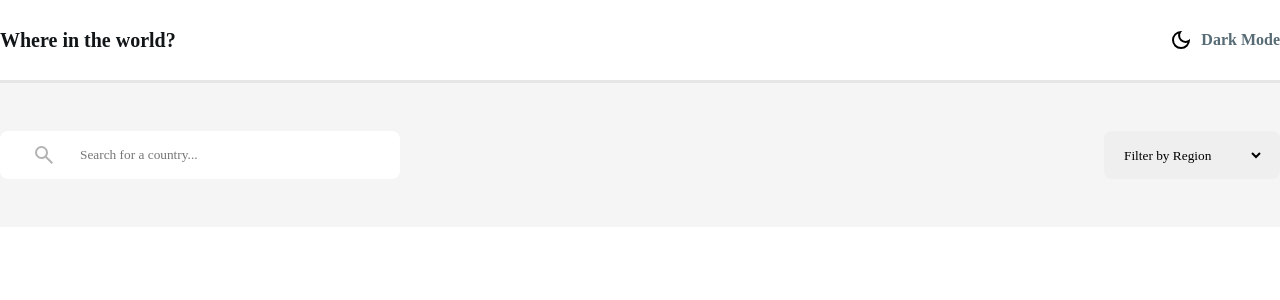
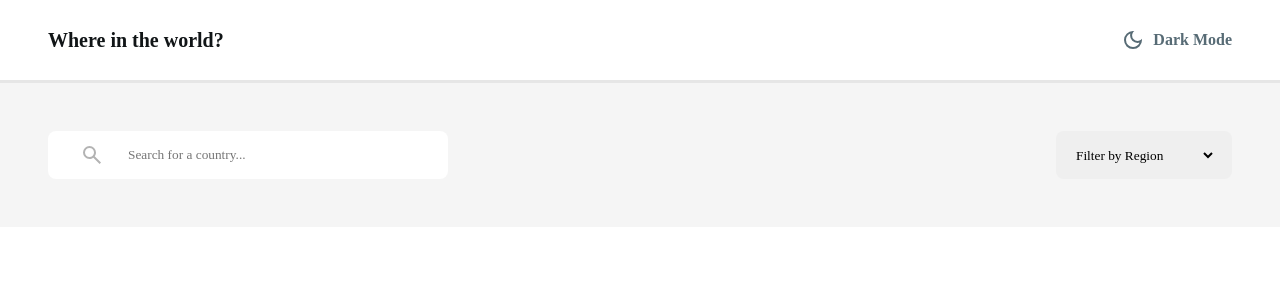
Before and after one commit to wowba/countryInfo, a React (Create React App) app: page / in a window 1280 px wide. Shown: the top 300 px of the page. Built offline with nearby package versions, Linux system fonts and the light colour scheme.

Commit message:
svg 태그 수정 및 전체 padding 추가

```diff
--- a/src/components/Header.jsx
+++ b/src/components/Header.jsx
@@ -1,7 +1,7 @@
 import React from 'react'
 import styled from 'styled-components'
 
-import darkMode from '../asset/dark_mode.svg'
+import { ReactComponent as DarkModeIcon } from '../asset/dark_mode.svg'
 
 export const Header = () => {
   return (
@@ -11,7 +11,7 @@ export const Header = () => {
           Where in the world?
         </HeaderTitle>
         <DarkModeBox>
-          <img src={darkMode} alt="" />
+          <DarkModeImg />
           <p>Dark Mode</p>
         </DarkModeBox>
       </div>
@@ -36,7 +36,12 @@ const HeaderLayout = styled.div`
     height: 5rem;
 
     max-width: 1440px;
+    padding: 0 3rem 0 3rem;
   }
+`
+
+const DarkModeImg = styled(DarkModeIcon)`
+  fill: hsl(200, 15%, 40%);
 `
 
 const HeaderTitle = styled.p`
--- a/src/pages/Main.jsx
+++ b/src/pages/Main.jsx
@@ -42,6 +42,7 @@ const MainLayout = styled.div`
     flex-grow: 1;
 
     max-width: 1440px;
+    padding: 0 3rem 0 3rem;
   }
 `
 
```
